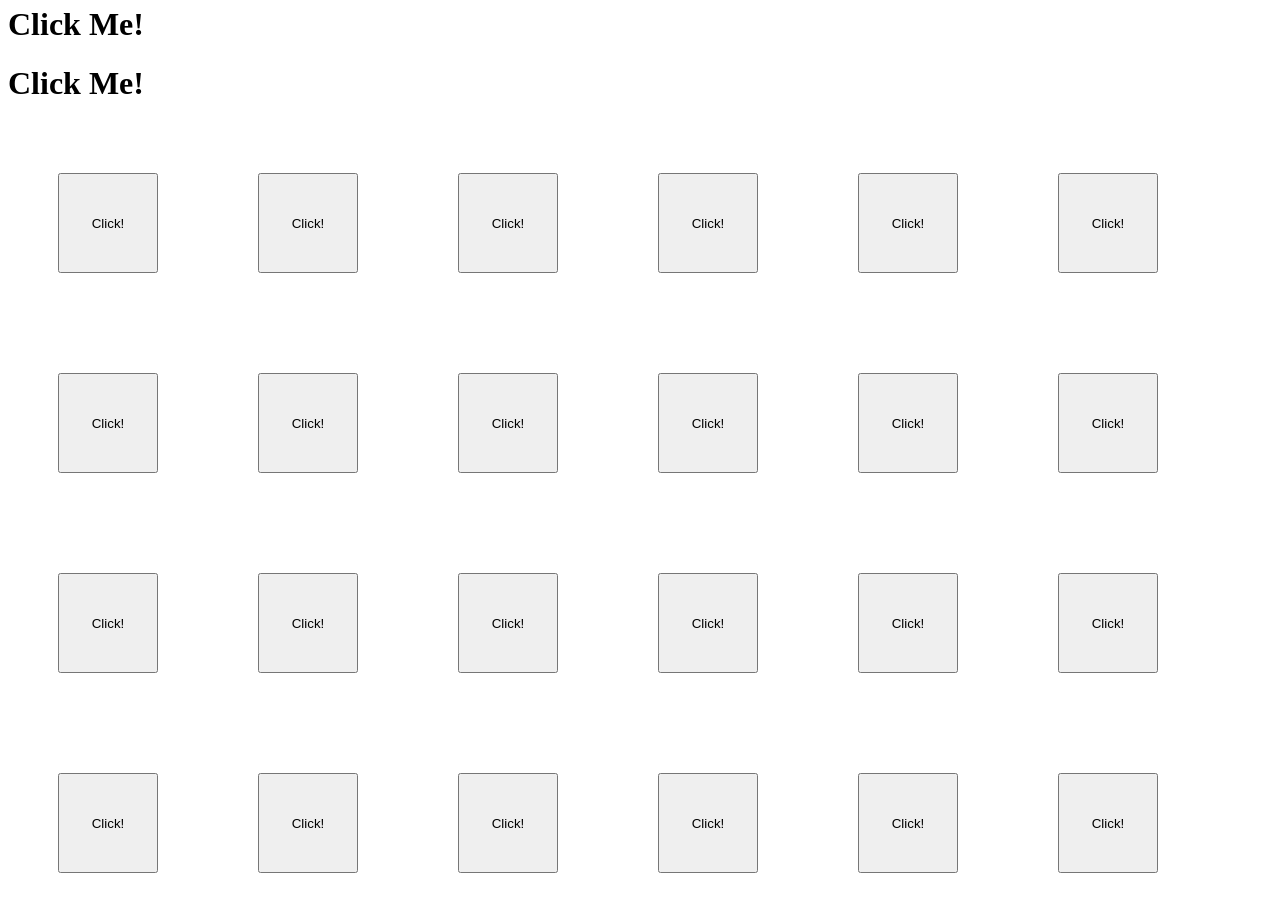
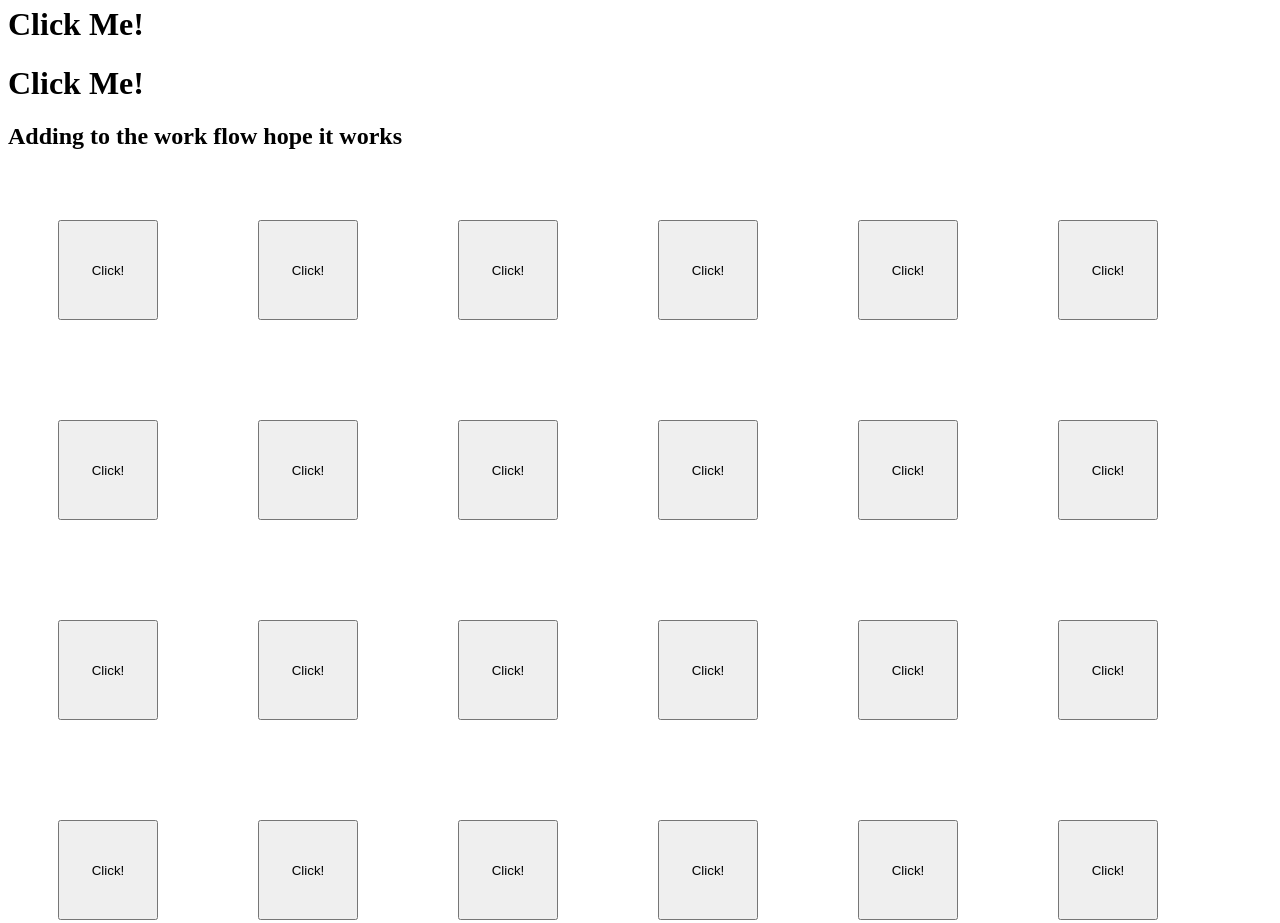
Before and after one commit to RajasBhagatkar/background-genrator, a plain HTML site: page index.html in a window 1280 px wide. Shown: the part 2820-3743 px from the top of the page. Drawn offline with Linux system fonts and the light colour scheme.

Commit message:
changing text

```diff
--- a/index.html
+++ b/index.html
@@ -21,6 +21,8 @@
 
     <h1>This is random backgrond genrator click it change it's color</h1>
 
+    <h2>Adding to the work flow hope it works</h2>
+
     <button></button>
 
     <h1>Click Me!</h1>
```
